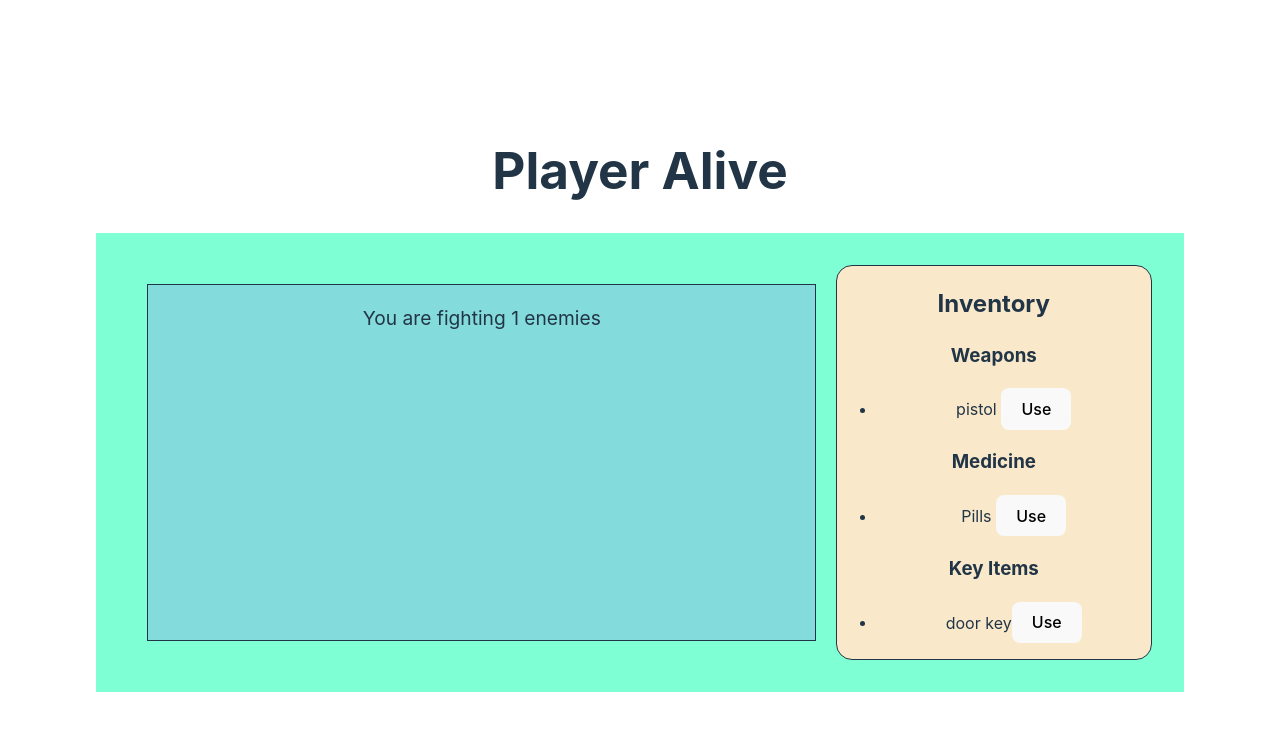
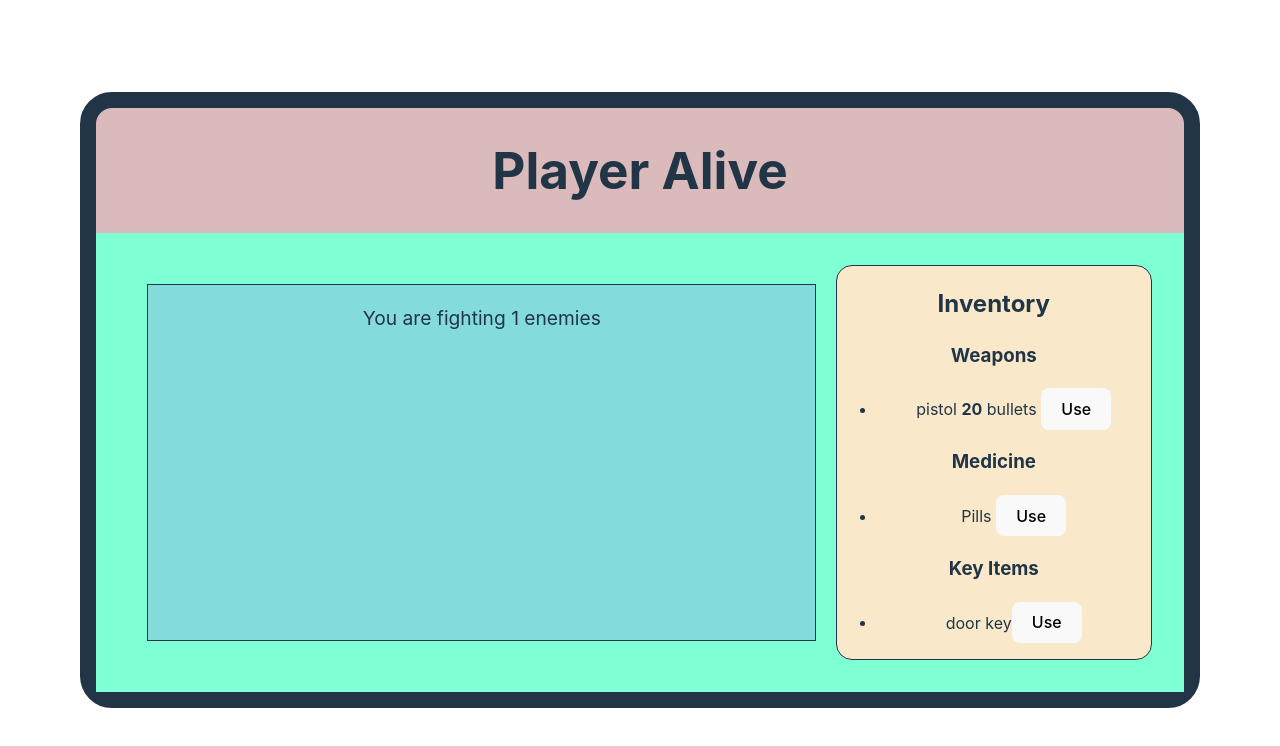
Before and after one commit to OussamLK/llmrpg, a React (Vite) app in the folder llmrpg_frontend/: page / in a window 1280 px wide. Shown: the top 746 px of the page. Built offline with nearby package versions, Linux system fonts and the light colour scheme.

Commit message:
display ammo

```diff
--- a/llmrpg_frontend/src/App.css
+++ b/llmrpg_frontend/src/App.css
@@ -42,6 +42,13 @@
 }
 
 .app{
+  border-style: solid;
+  border-radius: 2em;
+  border-width: 1em;
+  background-color: rgb(218, 186, 186);
+}
+
+.canvas{
   display: flex;
   width: 80vw;
   background-color: aquamarine;
--- a/llmrpg_frontend/src/GamePlay/Alive.tsx
+++ b/llmrpg_frontend/src/GamePlay/Alive.tsx
@@ -11,8 +11,8 @@ import Round from "../Rounds/Round";
  */
 export function Alive(){
   const gameState = useContext(gameStateContext);
-  return <div><h1>Player Alive</h1>
-    <div className="app">
+  return <div className="app"><h1>Player Alive</h1>
+    <div className="canvas">
       <Round round={gameState.round.currentRound} />
       <Inventory inventory={gameState.inventory} />
     </div>
--- a/llmrpg_frontend/src/GamePlay/Inventory.tsx
+++ b/llmrpg_frontend/src/GamePlay/Inventory.tsx
@@ -7,7 +7,8 @@ export function Inventory({ inventory }: { inventory: Inventory; }) {
     <h3>Weapons</h3>
     <ul>{inventory.weapons
       .map((weapon, i) => (
-        <li key={i}>{weapon.name} <button>Use</button></li>)
+        <li key={i}>{weapon.name} {weapon.details.type === "distance" && <span><strong>{weapon.ammo}</strong> {weapon.details.ammoName}</span>}&nbsp;<button>Use</button></li>)
+
       )}
     </ul>
     <h3>Medicine</h3>
```
